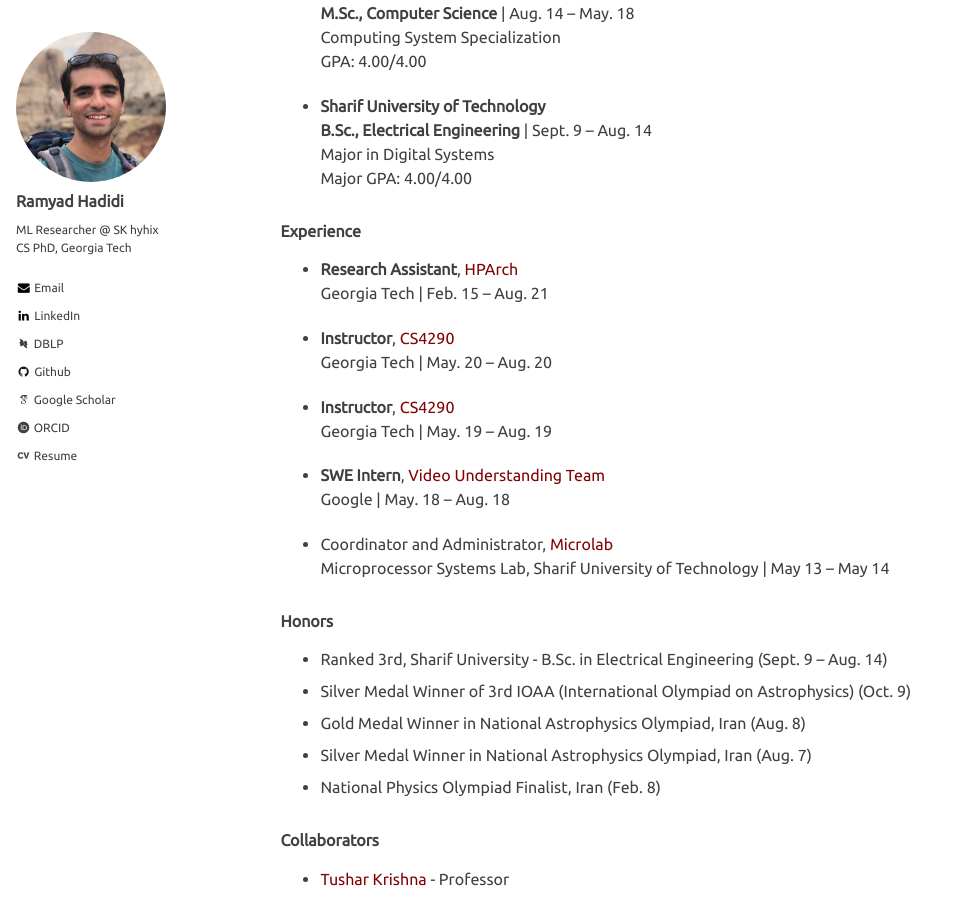
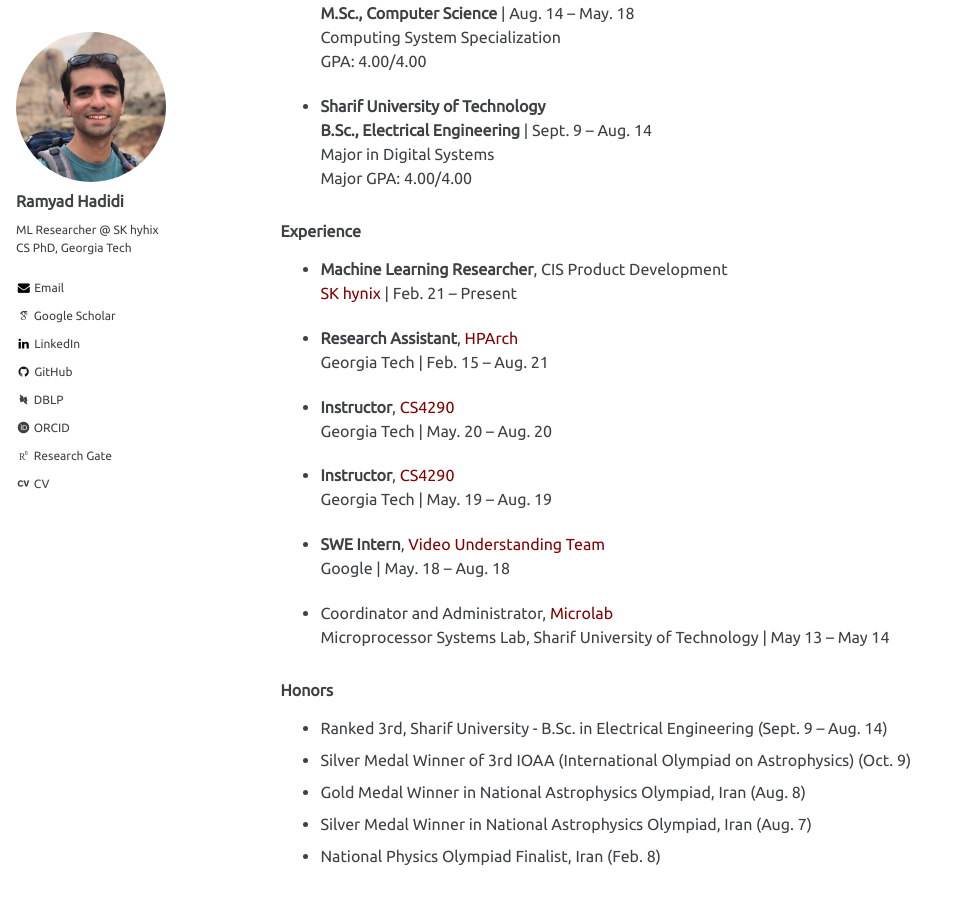
Before and after one commit to ramyadhadidi/ramyadhadidi.github.io, a Jekyll site: the page built from _pages/resume.md, in a window 1280 px wide and 900 px high, scrolled down 312 px. Shown: the whole window, without its empty margins (0-957 px from the left). Built offline with Jekyll 4.4.1, drawn with Linux system fonts in a browser that asks for light colours; some web fonts are replaced.

Commit message:
update to author profile

```diff
--- a/_config.yml
+++ b/_config.yml
@@ -102,6 +102,7 @@ author:
   orcid            : "http://orcid.org/0000-0002-8731-1084"
   pinterest        :
   soundcloud       :
+  researchgate     : "https://www.researchgate.net/profile/Ramyad-Hadidi"
   stackoverflow    : # http://stackoverflow.com/users/123456/username
   steam            :
   tumblr           :
--- a/_includes/author-profile.html
+++ b/_includes/author-profile.html
@@ -34,6 +34,9 @@
       {% if author.email %}
         <li><a href="mailto:{{ author.email }}"><i class="fa fa-fw fa-envelope" aria-hidden="true"></i> {{ site.data.ui-text[site.locale].email_label | default: "Email" }}</a></li>
       {% endif %}
+      {% if author.googlescholar %}
+      <li><a href="{{ author.googlescholar }}"><i class="ai ai-google-scholar ai-fw"></i> Google Scholar</a></li>
+      {% endif %}
       {% if author.keybase %}
         <li><a href="https://keybase.io/{{ author.keybase }}"><i class="fa fa-fw fa-key" aria-hidden="true"></i> Keybase</a></li>
       {% endif %}
@@ -49,6 +52,9 @@
       {% if author.linkedin %}
         <li><a href="https://www.linkedin.com/in/{{ author.linkedin }}"><i class="fa fa-fw fa-linkedin" aria-hidden="true"></i> LinkedIn</a></li>
       {% endif %}
+      {% if author.github %}
+        <li><a href="https://github.com/{{ author.github }}"><i class="fa fa-fw fa-github" aria-hidden="true"></i> GitHub</a></li>
+      {% endif %}
       {% if author.dblp %}
       <li><a href="{{ author.dblp }}"><i class="ai ai-dblp ai-fw" aria-hidden="true"></i> DBLP</a></li>
     {% endif %}
@@ -63,9 +69,6 @@
       {% endif %}
       {% if author.bitbucket %}
         <li><a href="https://bitbucket.org/{{ author.bitbucket }}"><i class="fa fa-fw fa-bitbucket" aria-hidden="true"></i> Bitbucket</a></li>
-      {% endif %}
-      {% if author.github %}
-        <li><a href="https://github.com/{{ author.github }}"><i class="fa fa-fw fa-github" aria-hidden="true"></i> Github</a></li>
       {% endif %}
       {% if author.stackoverflow %}
         <li><a href="https://www.stackoverflow.com/users/{{ author.stackoverflow }}"><i class="fa fa-fw fa-stack-overflow" aria-hidden="true"></i> Stackoverflow</a></li>
@@ -103,17 +106,17 @@
       {% if author.vine %}
         <li><a href="https://vine.co/u/{{ author.vine }}"><i class="fa fa-fw fa-vine" aria-hidden="true"></i> Vine</a></li>
       {% endif %}
-      {% if author.googlescholar %}
-        <li><a href="{{ author.googlescholar }}"><i class="ai ai-google-scholar ai-fw"></i> Google Scholar</a></li>
-      {% endif %}
       {% if author.orcid %}
         <li><a href="{{ author.orcid }}"><i class="ai ai-orcid ai-fw"></i> ORCID</a></li>
+      {% endif %}
+      {% if author.researchgate %}
+        <li><a href="{{ author.researchgate }}"><i class="ai ai-researchgate ai-fw"></i> Research Gate</a></li>
       {% endif %}
       {% if author.wikipedia %}
         <li><a href="https://en.wikipedia.org/wiki/User:{{ author.wikipedia }}"><i class="fa fa-fw fa-chain" aria-hidden="true"></i> Wikipedia</a></li>
       {% endif %}
       {% if author.resume %}
-        <li><a href="{{ author.resume }}"><i class="ai ai-cv ai-fw" aria-hidden="true"></i> Resume</a></li>
+        <li><a href="{{ author.resume }}"><i class="ai ai-cv ai-fw" aria-hidden="true"></i> CV</a></li>
       {% endif %}
     </ul>
   </div>
--- a/_pages/resume.md
+++ b/_pages/resume.md
@@ -23,6 +23,9 @@ author_profile: true
 
 
 ### Experience
+  * __Machine Learning Researcher__, CIS Product Development
+    [SK hynix](https://www.skhynix.com/) |  Feb. 21 – Present
+
   * __Research Assistant__, [HPArch](http://hparch.gatech.edu/)
     Georgia Tech |  Feb. 15 – Aug. 21
 
```
